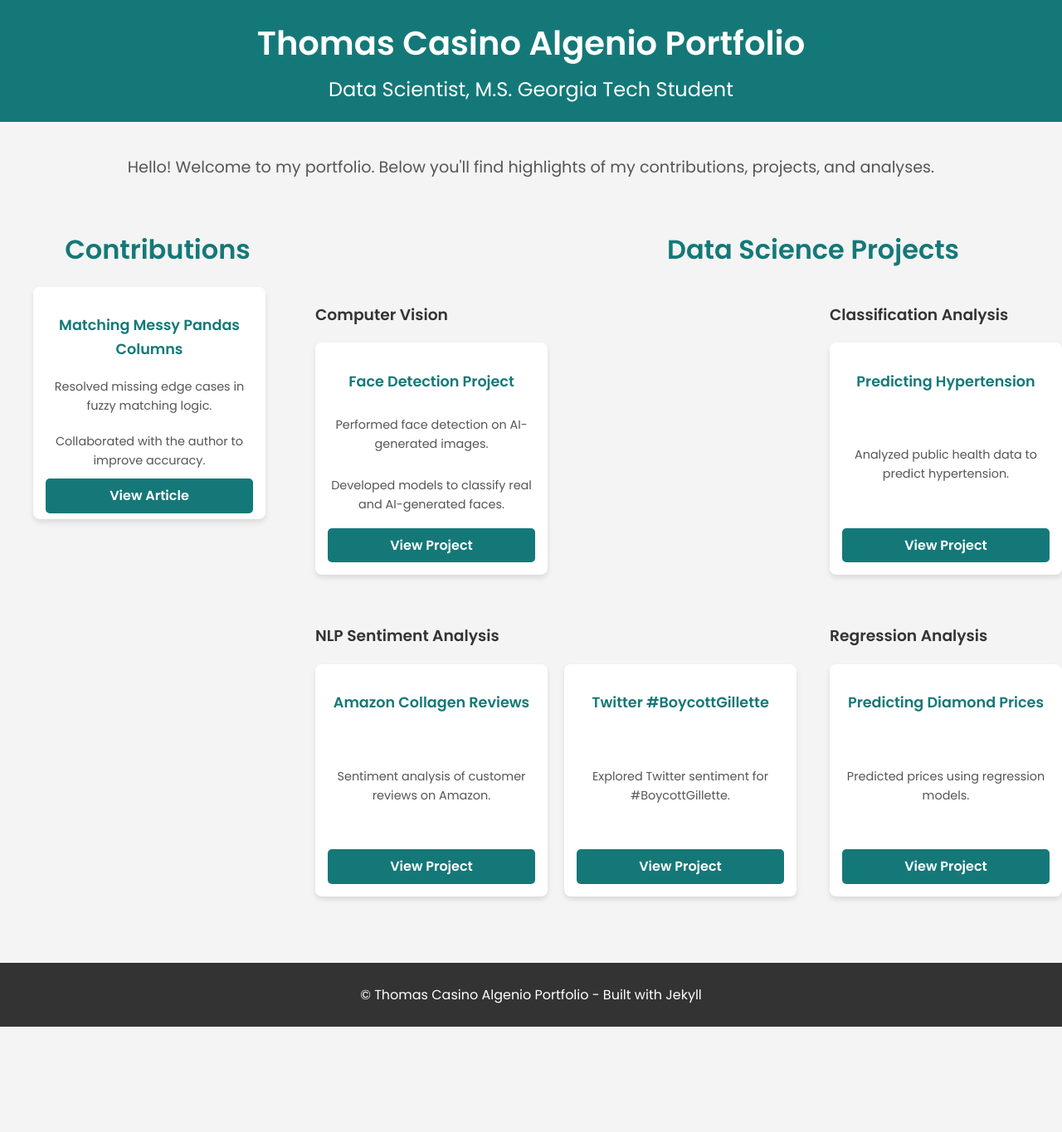
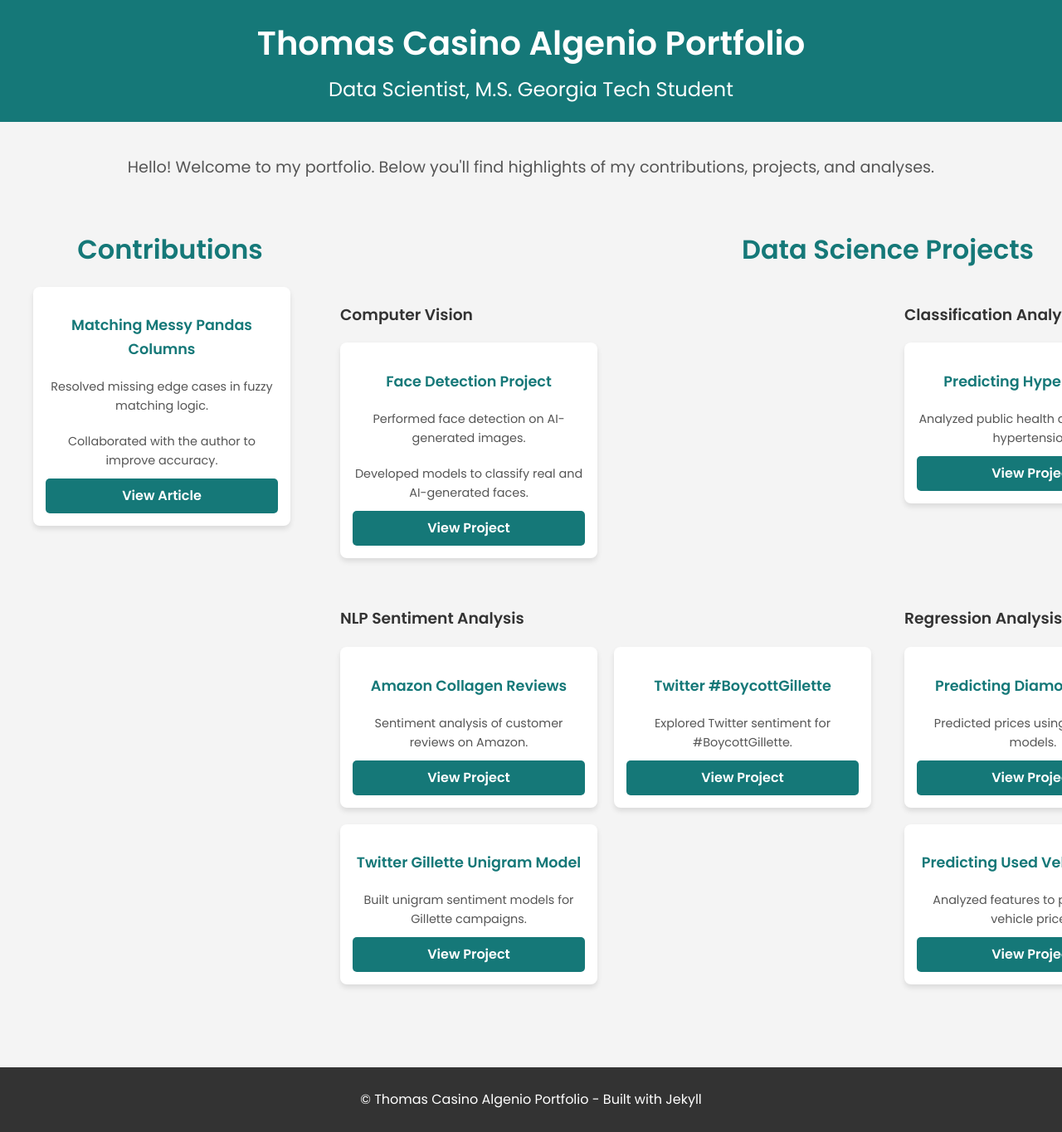
Before and after one commit to thomasalgenio/Thomas_Portfolio, a Jekyll site: the page built from README.md, in a window 1280 px wide. Shown: the whole page at 83% size. Built offline with Jekyll 4.4.1, drawn with Linux system fonts in a browser that asks for light colours; our own code applies the rules of GitHub Pages for plain Markdown files; before the commit the page ends 1238 px from its top, so only the background shows below that.

Commit message:
Update default.html

```diff
--- a/_layouts/default.html
+++ b/_layouts/default.html
@@ -40,7 +40,7 @@
       }
 
       section {
-        margin-bottom: 40px;
+        margin-bottom: 60px; /* Increased spacing for clearer divide */
       }
 
       section h2 {
@@ -55,6 +55,7 @@
         grid-template-columns: 1fr 1fr;
         gap: 40px;
         justify-items: center;
+        align-items: start;
       }
 
       .projects {
@@ -65,8 +66,7 @@
       }
 
       .project-card {
-        width: 250px;
-        height: 250px;
+        width: 280px;
         background: white;
         border-radius: 8px;
         box-shadow: 0 4px 6px rgba(0, 0, 0, 0.1);
@@ -209,6 +209,11 @@
                   <p>Explored Twitter sentiment for #BoycottGillette.</p>
                   <a href="https://github.com/thomasalgenio/Sample_Projects/tree/main/NLP_Sentiment_Analysis_Gillette" class="btn">View Project</a>
                 </div>
+                <div class="project-card">
+                  <h3>Twitter Gillette Unigram Model</h3>
+                  <p>Built unigram sentiment models for Gillette campaigns.</p>
+                  <a href="https://github.com/thomasalgenio/Sample_Projects/tree/main/NLP_Sentiment_Analysis_Gillette" class="btn">View Project</a>
+                </div>
               </div>
             </div>
 
@@ -226,6 +231,11 @@
                   <p>Built models to predict real estate prices accurately.</p>
                   <a href="https://github.com/thomasalgenio/Sample_Projects/tree/main/Real_Estate_Prices_Prediction" class="btn">View Project</a>
                 </div>
+                <div class="project-card">
+                  <h3>Predicting Used Vehicle Prices</h3>
+                  <p>Analyzed features to predict used vehicle prices.</p>
+                  <a href="https://github.com/thomasalgenio/Sample_Projects/tree/main/Used_Vehicles_Prediction" class="btn">View Project</a>
+                </div>
               </div>
             </div>
           </div>
```
